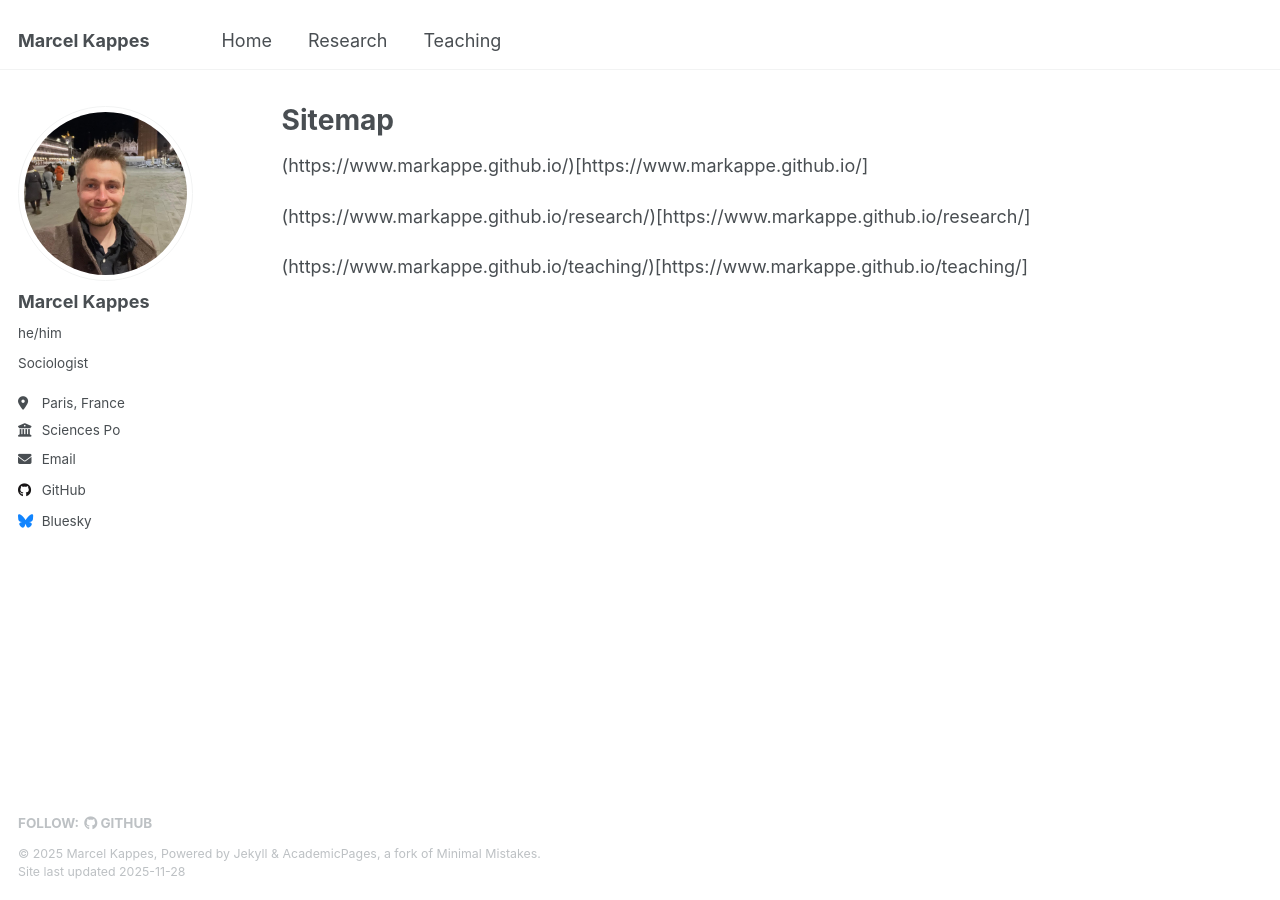
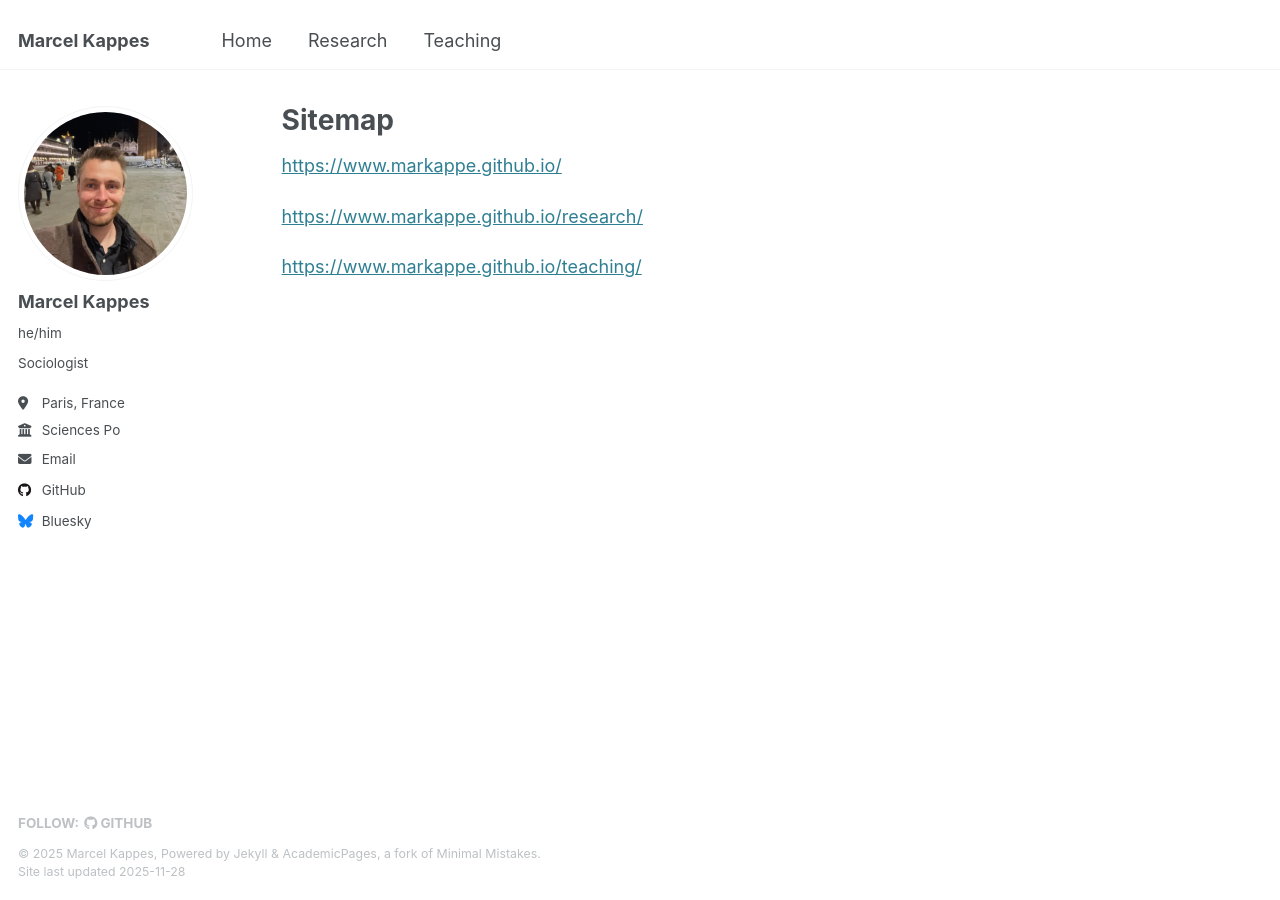
Before and after one commit to markappe/markappe.github.io, a Jekyll site: the page built from _pages/sitemap.md, in a window 1280 px wide. Built offline with Jekyll 4.4.1, drawn with Linux system fonts in a browser that asks for light colours.

Commit message:
Update sitemap.md

```diff
--- a/_pages/sitemap.md
+++ b/_pages/sitemap.md
@@ -5,8 +5,8 @@ permalink: /sitemap/
 author_profile: true
 ---
 
-(https://www.markappe.github.io/)[https://www.markappe.github.io/]
+[https://www.markappe.github.io/](https://www.markappe.github.io/)
 
-(https://www.markappe.github.io/research/)[https://www.markappe.github.io/research/]
+[https://www.markappe.github.io/research/](https://www.markappe.github.io/research/)
 
-(https://www.markappe.github.io/teaching/)[https://www.markappe.github.io/teaching/]
+[https://www.markappe.github.io/teaching/](https://www.markappe.github.io/teaching/)
```
